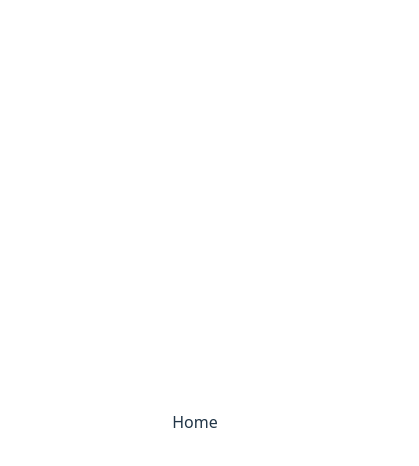
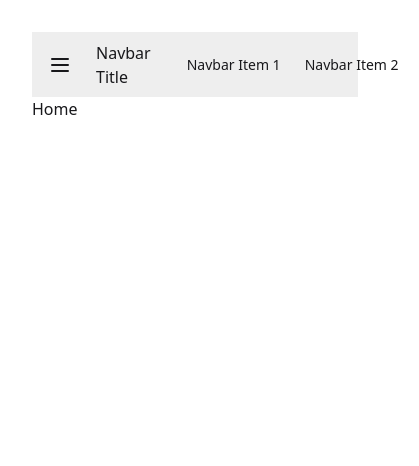
Before and after one commit to nurealammiaji/smart-hostel-client, a React (Vite) app: page / in a window 390 px wide. Shown: the top 466 px of the page, 419 px wide, since content can reach past the window. Built offline with nearby package versions, Linux system fonts and the light colour scheme.

Commit message:
app and css modified

```diff
--- a/src/App.css
+++ b/src/App.css
@@ -2,6 +2,6 @@
   max-width: 1280px;
   margin: 0 auto;
   padding: 2rem;
-  text-align: center;
+  /* text-align: center; */
   box-sizing: border-box;
 }
--- a/src/App.jsx
+++ b/src/App.jsx
@@ -5,7 +5,49 @@
 
   return (
     <>
-      <Outlet />
+      <div className="drawer">
+        <input id="my-drawer-3" type="checkbox" className="drawer-toggle" />
+        <div className="drawer-content flex flex-col">
+          {/* Navbar */}
+          <div className="navbar bg-base-300 w-full">
+            <div className="flex-none lg:hidden">
+              <label htmlFor="my-drawer-3" aria-label="open sidebar" className="btn btn-square btn-ghost">
+                <svg
+                  xmlns="http://www.w3.org/2000/svg"
+                  fill="none"
+                  viewBox="0 0 24 24"
+                  className="inline-block h-6 w-6 stroke-current"
+                >
+                  <path
+                    strokeLinecap="round"
+                    strokeLinejoin="round"
+                    strokeWidth="2"
+                    d="M4 6h16M4 12h16M4 18h16"
+                  ></path>
+                </svg>
+              </label>
+            </div>
+            <div className="mx-2 flex-1 px-2">Navbar Title</div>
+            <div className="flex-none">
+              <ul className="menu menu-horizontal">
+                {/* Navbar menu content here */}
+                <li><a>Navbar Item 1</a></li>
+                <li><a>Navbar Item 2</a></li>
+              </ul>
+            </div>
+          </div>
+          {/* Page content here */}
+          <Outlet />
+        </div>
+        <div className="drawer-side">
+          <label htmlFor="my-drawer-3" aria-label="close sidebar" className="drawer-overlay"></label>
+          <ul className="menu bg-base-200 min-h-full w-80 p-4">
+            {/* Sidebar content here */}
+            <li><a>Sidebar Item 1</a></li>
+            <li><a>Sidebar Item 2</a></li>
+          </ul>
+        </div>
+      </div>
     </>
   )
 }
--- a/src/index.css
+++ b/src/index.css
@@ -15,57 +15,3 @@
   -webkit-font-smoothing: antialiased;
   -moz-osx-font-smoothing: grayscale;
 }
-
-a {
-  font-weight: 500;
-  color: #646cff;
-  text-decoration: inherit;
-}
-a:hover {
-  color: #535bf2;
-}
-
-body {
-  margin: 0;
-  display: flex;
-  place-items: center;
-  min-width: 320px;
-  min-height: 100vh;
-}
-
-h1 {
-  font-size: 3.2em;
-  line-height: 1.1;
-}
-
-button {
-  border-radius: 8px;
-  border: 1px solid transparent;
-  padding: 0.6em 1.2em;
-  font-size: 1em;
-  font-weight: 500;
-  font-family: inherit;
-  background-color: #1a1a1a;
-  cursor: pointer;
-  transition: border-color 0.25s;
-}
-button:hover {
-  border-color: #646cff;
-}
-button:focus,
-button:focus-visible {
-  outline: 4px auto -webkit-focus-ring-color;
-}
-
-@media (prefers-color-scheme: light) {
-  :root {
-    color: #213547;
-    background-color: #ffffff;
-  }
-  a:hover {
-    color: #747bff;
-  }
-  button {
-    background-color: #f9f9f9;
-  }
-}
--- a/src/pages/Home/Home.jsx
+++ b/src/pages/Home/Home.jsx
@@ -3,7 +3,7 @@
 const Home = () => {
     return (
         <div>
-            Home
+            <h2>Home</h2>
         </div>
     );
 };
```
